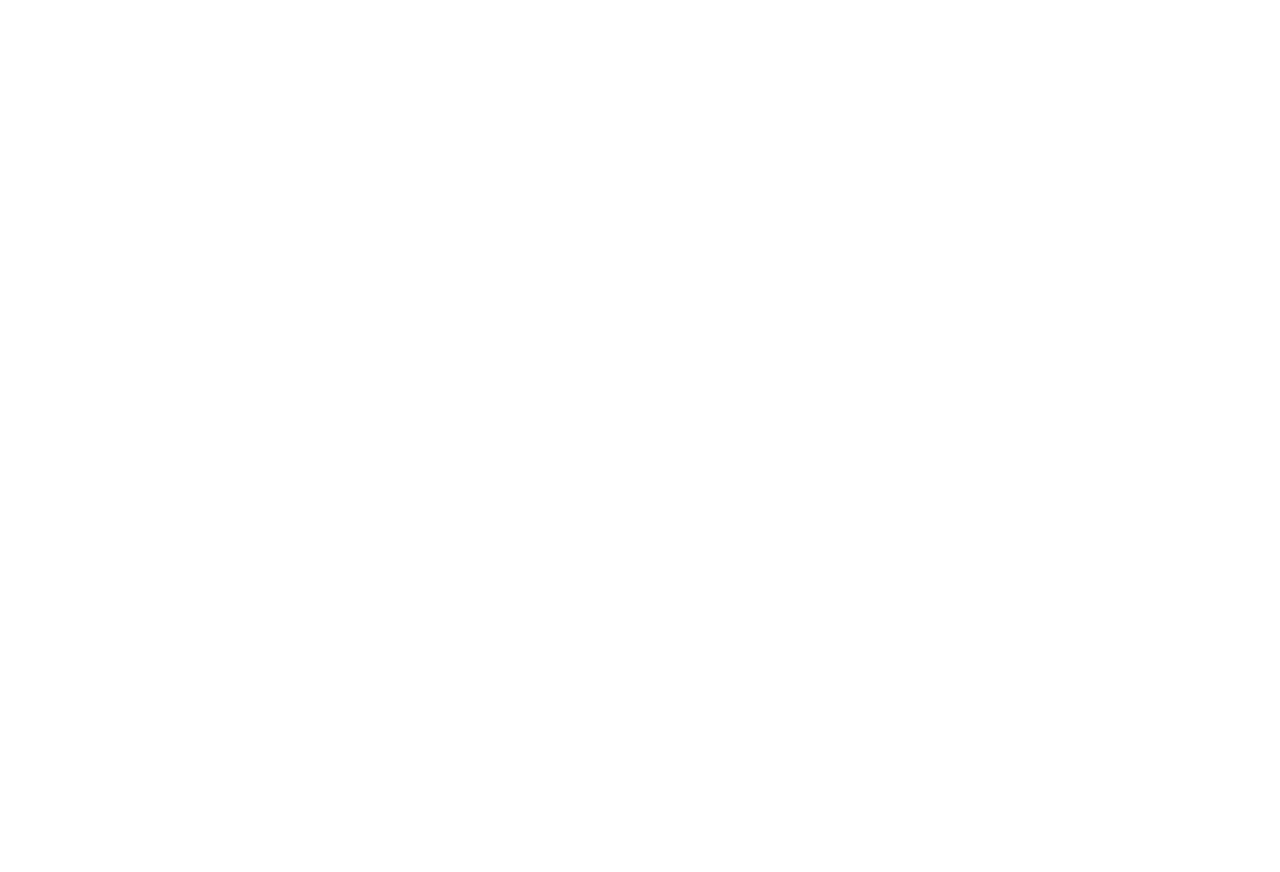
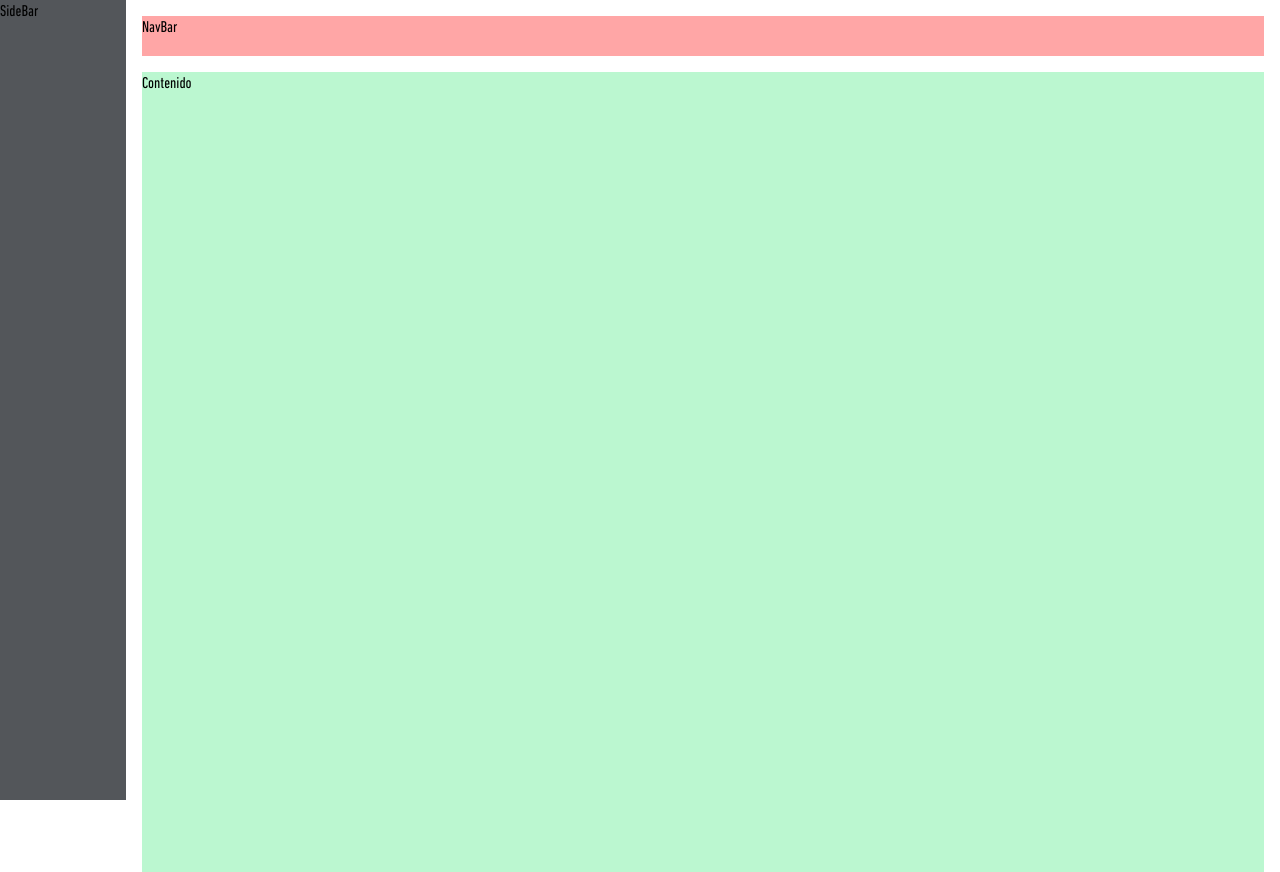
Before and after one commit to ducter-dev/SCADA, a Vue app: page /dashboard in a window 1280 px wide. Before the commit this address had no page. Before the commit the page ends 800 px from the top, so only its background shows below. Built offline with nearby package versions, Linux system fonts and the light colour scheme; the HTML template or start-up script is replaced by a standard one.

Commit message:
:lipstick: Maquetando dashboard

```diff
--- a/src/router.js
+++ b/src/router.js
@@ -1,8 +1,10 @@
 import { createRouter, createWebHistory } from 'vue-router'
 import Login from './views/Login.vue'
+import Dashboard from './views/Dashboard.vue'
 
 const routes = [
-  { path: '/', component: Login }
+  { path: '/', component: Login },
+  { path: '/dashboard', component: Dashboard },
 ]
 
 const history = createWebHistory()
--- /dev/null
+++ b/src/views/Dashboard.vue
@@ -0,0 +1,9 @@
+<template>
+  <div class="mx-auto h-full flex justify-center items-center">
+    <div class="w-32 h-full bg-dark">SideBar</div>
+    <div class="w-11/12 flex-col items-start h-full">
+      <div class="h-10 m-4 bg-info">NavBar</div>
+      <div class="h-full m-4 bg-green-200">Contenido</div>
+    </div>
+  </div>
+</template>
```
